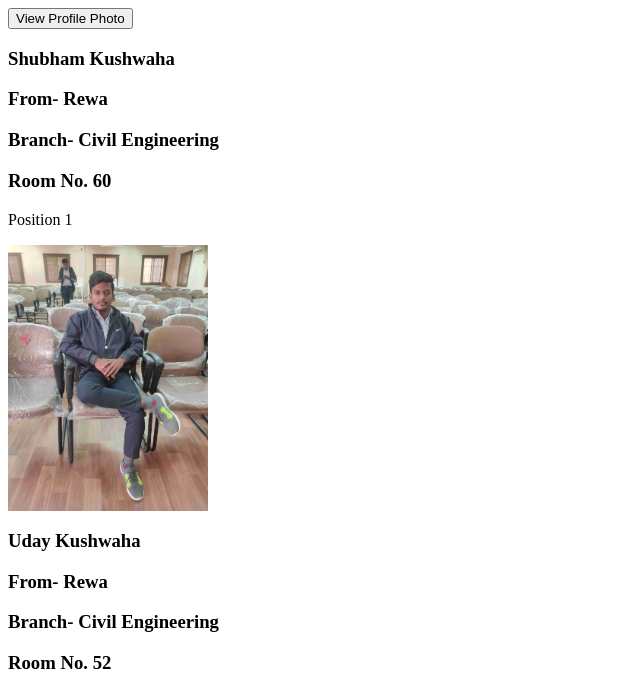
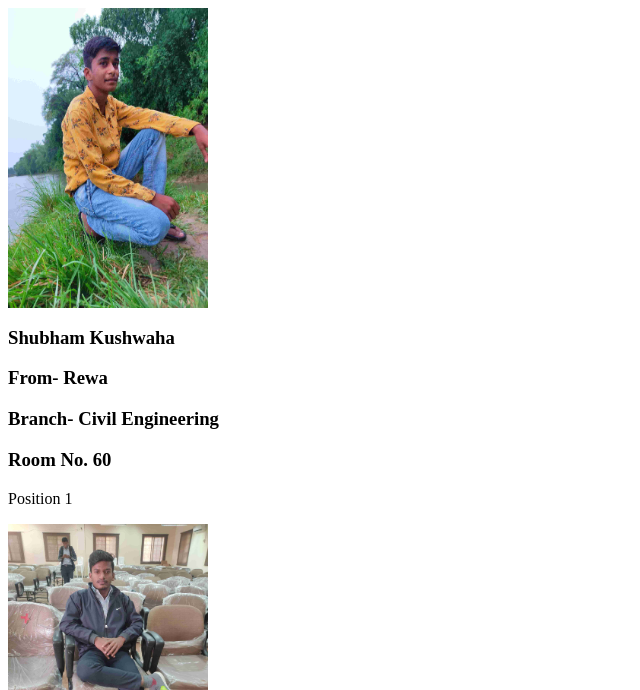
Before and after one commit to Shubham96300/hostel, a plain HTML site: page index.html in a window 1280 px wide. Shown: the top 690 px of the page, without its empty margins (0-640 px from the left). Drawn offline with Linux system fonts and the light colour scheme.

Commit message:
Update index.html

```diff
--- a/index.html
+++ b/index.html
@@ -1,7 +1,6 @@
 <div class="profile-container">
     <div class="profile">
-      <button id="view-photo-button">View Profile Photo</button>
-      <img id="profile-photo" src="img/Shubham.jpg" style="display: none;" alt="img" width="200" height="300" >
+      <img  src="img/Shubham.jpg" alt="img" width="200" height="300" >
       <h3>Shubham Kushwaha</h3>
       <h3>From- Rewa</h3>
       <h3>Branch- Civil Engineering</h3>
```
